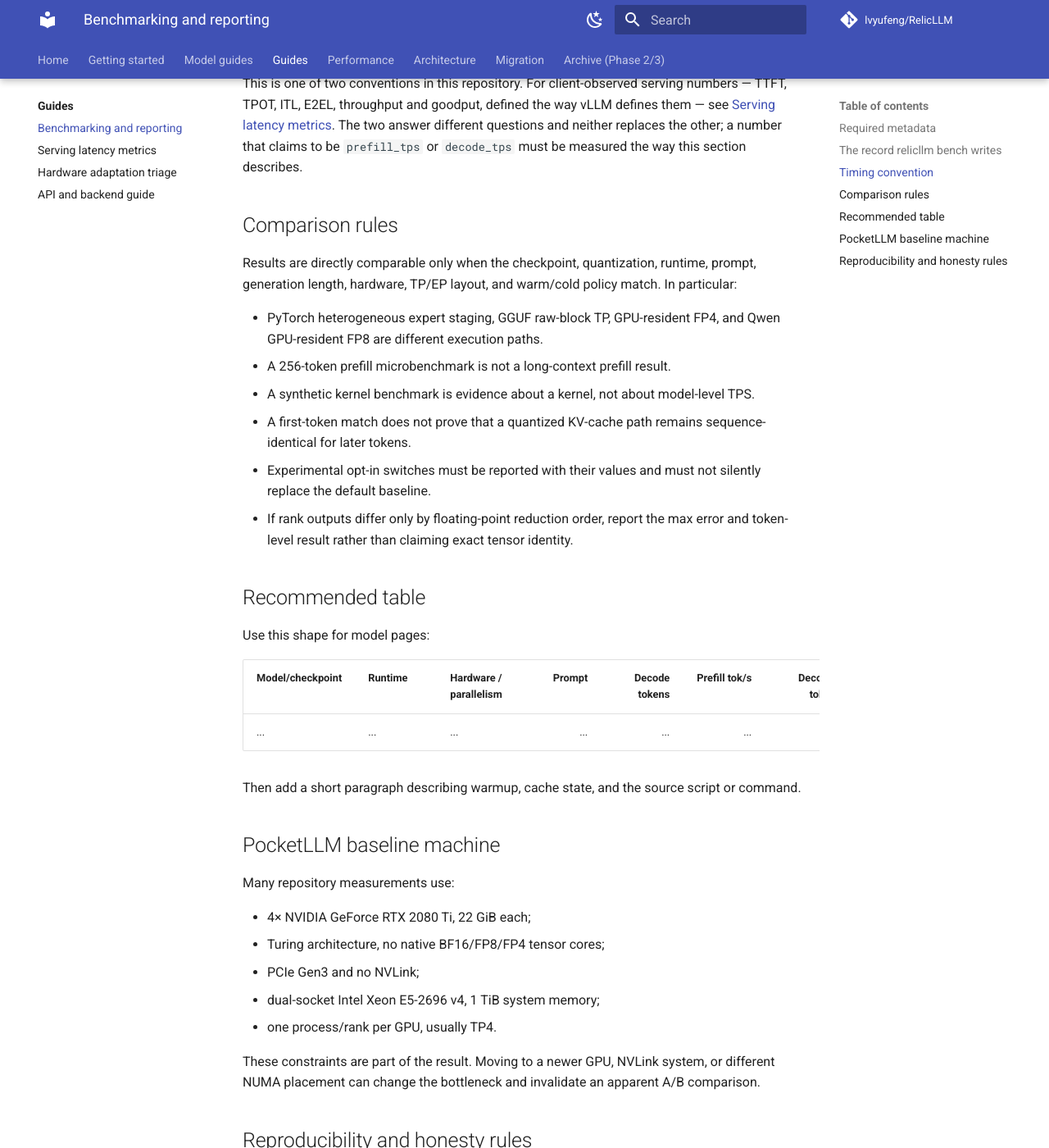
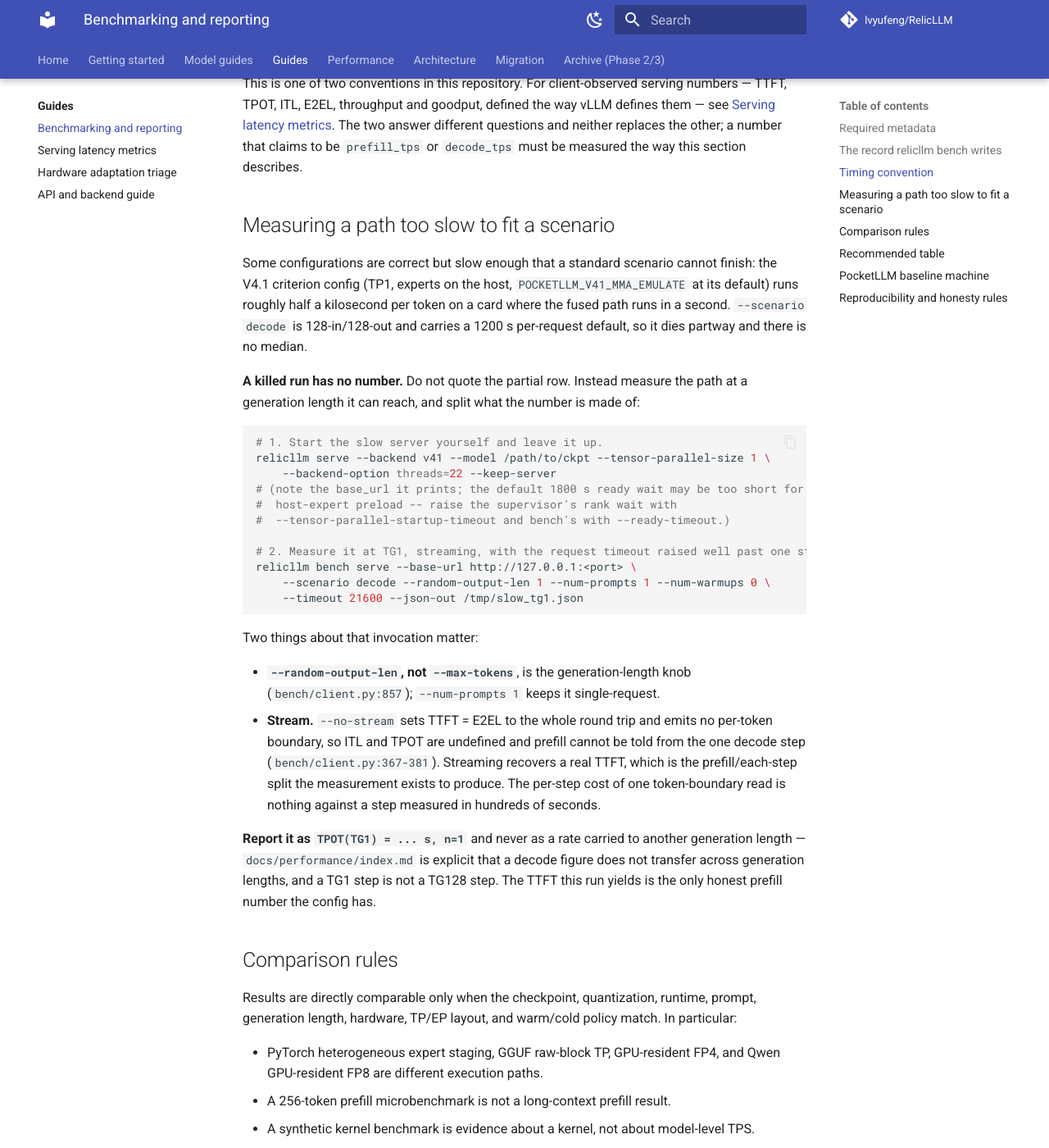
Before and after one commit to lvyufeng/RelicLLM, an MkDocs documentation site: the page built from docs/guides/benchmarking.md, in a window 1280 px wide and 1400 px high, scrolled down 2186 px. Shown: the whole window at 82% size. Built offline with MkDocs 1.6.1 and Material for MkDocs 9.7.7, drawn with Linux system fonts in a browser that asks for light colours; comment, search, counter and statistics services are not loaded.

Commit message:
docs(bench): how to measure a path too slow for a scenario
The V4.1 criterion config (TP1, host experts, the MMA emulation at its
default) runs roughly half a kilosecond a token. `--scenario decode` is
128-in/128-out with a 1200 s per-request default, so it dies partway and
leaves no median -- and a killed run has no number, so quoting the partial
row is not an option the rules here allow.

This adds the recipe for the case the existing guide did not cover: start
the server yourself with --keep-server, then measure it with --base-url at
a generation length it can actually reach, with the timeout raised well past
one step.

Two details in the recipe are load-bearing and both were traps worth writing
down:

  - the generation-length knob is --random-output-len, not --max-tokens;
  - it must stream. `--no-stream` sets TTFT = E2EL to the whole round trip
    and emits no per-token boundary, so ITL and TPOT are undefined and the
    prefill/each-step split -- the whole reason to measure this config --
    is unrecoverable. Streaming recovers a real TTFT for the cost of one
    token-boundary read per step.

And the reporting rule that keeps the number honest: it is TPOT(TG1), n=1,
never a rate carried to another generation length.

Also notes that the cold host-expert preload can outlast both the
supervisor's rank wait (--tensor-parallel-startup-timeout) and bench's
--ready-timeout, which is the failure mode that looks like a hang.

Docs-only.

````diff
--- a/docs/guides/benchmarking.md
+++ b/docs/guides/benchmarking.md
@@ -79,6 +79,45 @@
 different questions and neither replaces the other; a number that claims to be
 `prefill_tps` or `decode_tps` must be measured the way this section describes.
 
+## Measuring a path too slow to fit a scenario
+
+Some configurations are correct but slow enough that a standard scenario cannot finish: the V4.1
+criterion config (TP1, experts on the host, `POCKETLLM_V41_MMA_EMULATE` at its default) runs roughly
+half a kilosecond per token on a card where the fused path runs in a second. `--scenario decode` is
+128-in/128-out and carries a 1200 s per-request default, so it dies partway and there is no median.
+
+**A killed run has no number.** Do not quote the partial row. Instead measure the path at a
+generation length it can reach, and split what the number is made of:
+
+```bash
+# 1. Start the slow server yourself and leave it up.
+relicllm serve --backend v41 --model /path/to/ckpt --tensor-parallel-size 1 \
+    --backend-option threads=22 --keep-server
+# (note the base_url it prints; the default 1800 s ready wait may be too short for a cold
+#  host-expert preload -- raise the supervisor's rank wait with
+#  --tensor-parallel-startup-timeout and bench's with --ready-timeout.)
+
+# 2. Measure it at TG1, streaming, with the request timeout raised well past one step.
+relicllm bench serve --base-url http://127.0.0.1:<port> \
+    --scenario decode --random-output-len 1 --num-prompts 1 --num-warmups 0 \
+    --timeout 21600 --json-out /tmp/slow_tg1.json
+```
+
+Two things about that invocation matter:
+
+- **`--random-output-len`, not `--max-tokens`**, is the generation-length knob
+  (`bench/client.py:857`); `--num-prompts 1` keeps it single-request.
+- **Stream.** `--no-stream` sets TTFT = E2EL to the whole round trip and emits no per-token boundary,
+  so ITL and TPOT are undefined and prefill cannot be told from the one decode step
+  (`bench/client.py:367-381`). Streaming recovers a real TTFT, which is the prefill/each-step split
+  the measurement exists to produce. The per-step cost of one token-boundary read is nothing against
+  a step measured in hundreds of seconds.
+
+**Report it as `TPOT(TG1) = ... s, n=1`** and never as a rate carried to another generation length —
+`docs/performance/index.md` is explicit that a decode figure does not transfer across generation
+lengths, and a TG1 step is not a TG128 step. The TTFT this run yields is the only honest prefill
+number the config has.
+
 ## Comparison rules
 
 Results are directly comparable only when the checkpoint, quantization, runtime, prompt, generation length, hardware, TP/EP layout, and warm/cold policy match. In particular:
````
